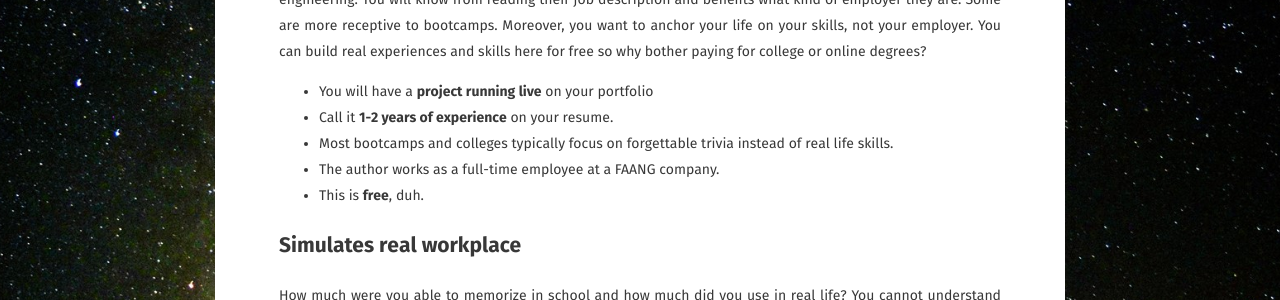
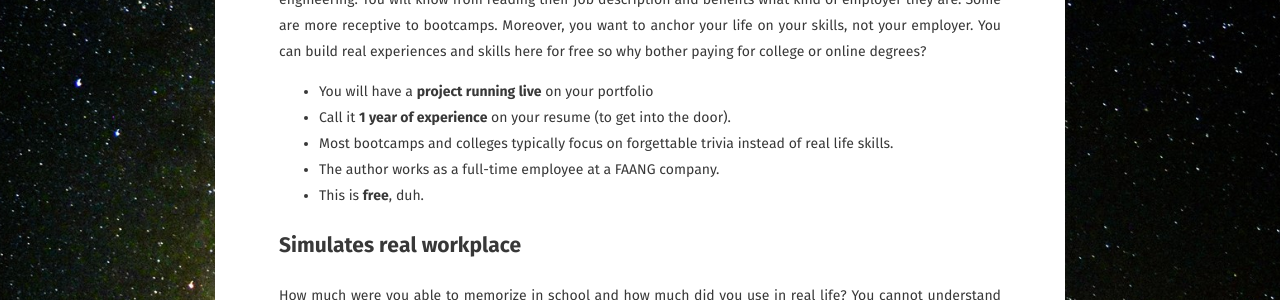
Before and after one commit to missAliceX/AngelX, a Jekyll site: the page built from about/index.md, in a window 1280 px wide and 900 px high, scrolled down 400 px. Shown: the part 151-451 px from the top of the window. Built offline with Jekyll 4.4.1, drawn with Linux system fonts in a browser that asks for light colours; some web fonts are replaced.

Commit message:
Update index.md

```diff
--- a/about/index.md
+++ b/about/index.md
@@ -15,7 +15,7 @@ If you want to get that Silicone Valley SWE pay, work with smart people or build
 Generally, employers believe in college education, especially larger companies, but less so in software engineering. You will know from reading their job description and benefits what kind of employer they are. Some are more receptive to bootcamps. Moreover, you want to anchor your life on your skills, not your employer. You can build real experiences and skills here for free so why bother paying for college or online degrees?
 
 - You will have a **project running live** on your portfolio
-- Call it **1-2 years of experience** on your resume.
+- Call it **1 year of experience** on your resume (to get into the door).
 - Most bootcamps and colleges typically focus on forgettable trivia instead of real life skills.
 - The author works as a full-time employee at a FAANG company.
 - This is **free**, duh.
```
